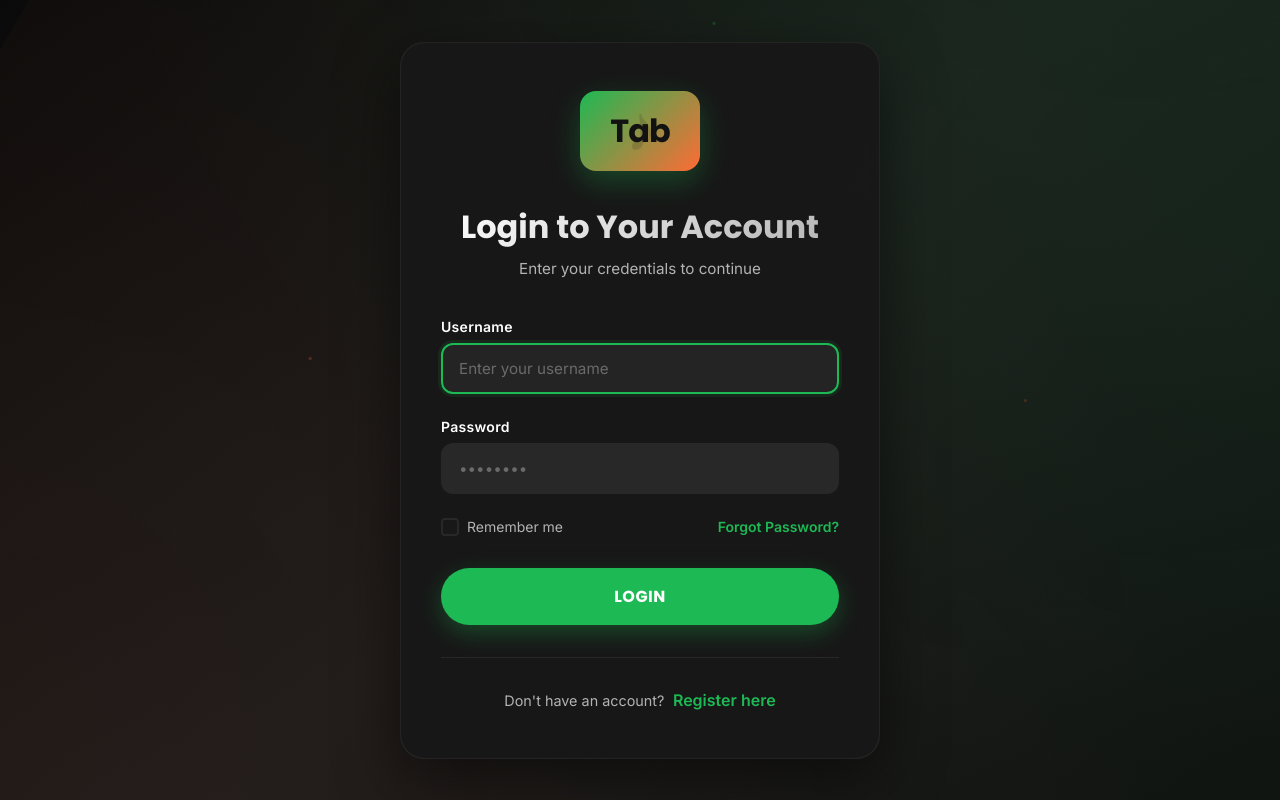
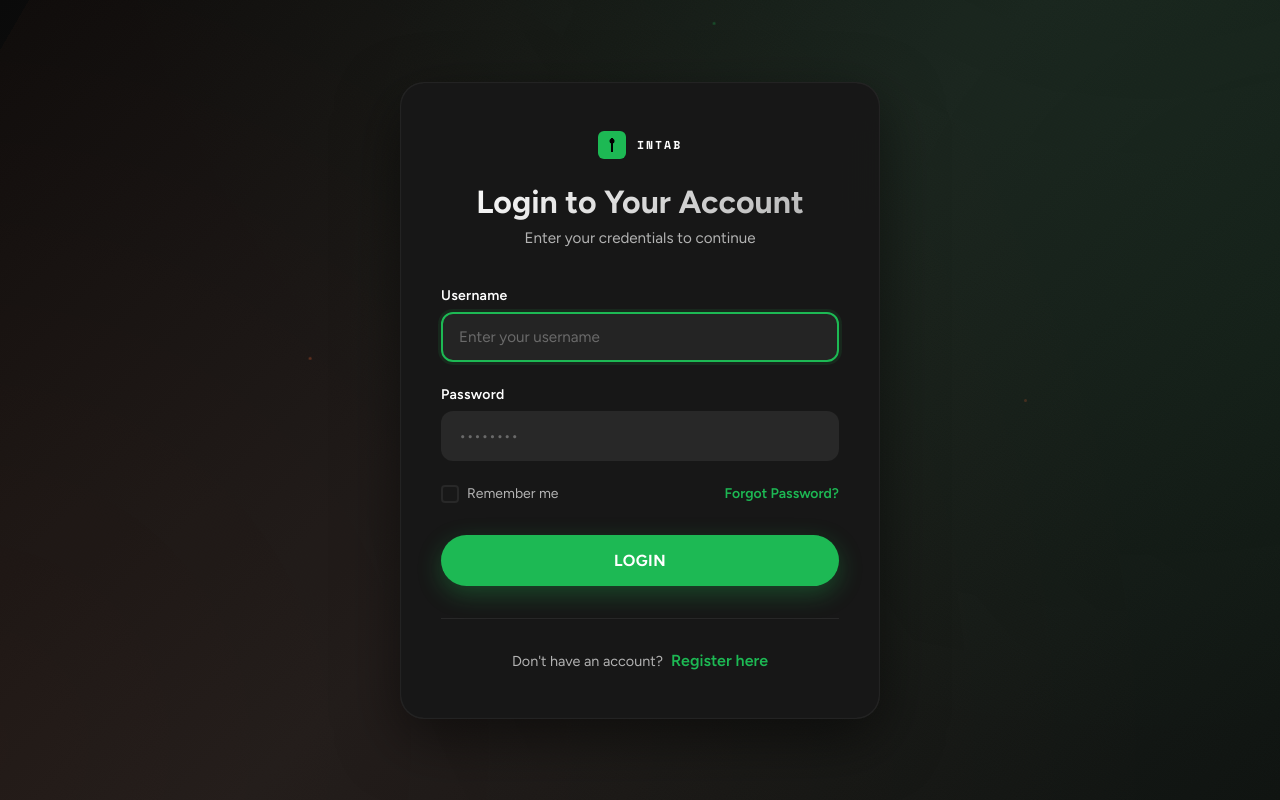
Before and after one commit to SydAt1/intab, a Python web app: template frontend/web/templates/login.html in a window 1280 px wide. Run offline with Jinja, Linux system fonts and the light colour scheme; the template is opened without the code that fills it, so the values that code supplies are empty.

Commit message:
Update: UI updates

```diff
--- /dev/null
+++ b/frontend/web/css/app-header.css
@@ -0,0 +1,41 @@
+/* ─── STANDARDIZED APP HEADER ─── */
+.app-header {
+    height: 60px;
+    display: flex;
+    align-items: center;
+    padding: 0 24px;
+    background: var(--bg, #0a0a0a);
+    border-bottom: 1px solid var(--border, rgba(255, 255, 255, 0.05));
+    justify-content: space-between;
+    z-index: 100;
+}
+
+.header-logo {
+    display: flex;
+    align-items: center;
+    gap: .7rem;
+}
+
+.header-logo-mark {
+    width: 28px;
+    height: 28px;
+    background: var(--green, #1DB954);
+    border-radius: 6px;
+    display: flex;
+    align-items: center;
+    justify-content: center;
+}
+
+.header-logo-mark svg {
+    width: 16px;
+    height: 16px;
+}
+
+.header-wordmark {
+    font-family: 'Space Mono', monospace;
+    font-size: .72rem;
+    font-weight: 700;
+    letter-spacing: 2px;
+    text-transform: uppercase;
+    color: #fff;
+}
--- a/frontend/web/css/login.css
+++ b/frontend/web/css/login.css
@@ -20,7 +20,7 @@
         }
 
         body {
-            font-family: 'Inter', -apple-system, BlinkMacSystemFont, 'Segoe UI', sans-serif;
+            font-family: 'Figtree', sans-serif;
             background: linear-gradient(135deg, #0a0a0a 0%, #1a1a1a 50%, #0f0f0f 100%);
             color: var(--text-primary);
             min-height: 100vh;
@@ -166,7 +166,7 @@
             font-size: 2rem;
             font-weight: 700;
             color: var(--background);
-            font-family: 'Poppins', sans-serif;
+            font-family: 'Figtree', sans-serif;
             letter-spacing: -1px;
             box-shadow: 0 10px 30px rgba(29, 185, 84, 0.3);
             position: relative;
@@ -197,7 +197,7 @@
             font-size: 2rem;
             font-weight: 700;
             margin-bottom: 0.5rem;
-            font-family: 'Poppins', sans-serif;
+            font-family: 'Figtree', sans-serif;
             background: linear-gradient(135deg, var(--text-primary), var(--text-secondary));
             -webkit-background-clip: text;
             -webkit-text-fill-color: transparent;
@@ -232,7 +232,7 @@
             border-radius: 12px;
             color: var(--text-primary);
             font-size: 0.95rem;
-            font-family: 'Inter', sans-serif;
+            font-family: 'Figtree', sans-serif;
             transition: all 0.3s ease;
             outline: none;
         }
@@ -337,7 +337,7 @@
             border-radius: 500px;
             font-size: 1rem;
             font-weight: 700;
-            font-family: 'Poppins', sans-serif;
+            font-family: 'Figtree', sans-serif;
             letter-spacing: 0.5px;
             cursor: pointer;
             transition: all 0.3s ease;
--- a/frontend/web/templates/login.html
+++ b/frontend/web/templates/login.html
@@ -6,12 +6,9 @@
     <meta name="viewport" content="width=device-width, initial-scale=1.0">
     <title>Login - Audio to Tablature Converter</title>
     <link rel="icon" type="image/png" href="/static/favicon.png">
-    <link rel="preconnect" href="https://fonts.googleapis.com">
-    <link rel="preconnect" href="https://fonts.gstatic.com" crossorigin>
-    <link
-        href="https://fonts.googleapis.com/css2?family=Poppins:wght@300;400;500;600;700&family=Inter:wght@300;400;500;600;700&display=swap"
-        rel="stylesheet">
+    <link href="https://fonts.googleapis.com/css2?family=Figtree:ital,wght@0,300;0,400;0,600;0,700;0,800;0,900;1,300;1,800&family=Space+Mono:wght@400;700&display=swap" rel="stylesheet" />
     <link rel="stylesheet" href="/css/login.css">
+    <link rel="stylesheet" href="/css/app-header.css">
 </head>
 
 <body>
@@ -25,7 +22,15 @@
     <div class="container">
         <div class="card">
             <div class="header">
-                <div class="logo">Tab</div>
+                <div class="header-logo" style="justify-content: center; margin-bottom: 1.5rem;">
+                    <div class="header-logo-mark">
+                        <svg viewBox="0 0 16 16" fill="none">
+                            <rect x="7" y="1" width="2" height="14" fill="#000" />
+                            <circle cx="8" cy="4" r="2.5" fill="#000" />
+                        </svg>
+                    </div>
+                    <span class="header-wordmark">intab</span>
+                </div>
                 <h1 class="title">Login to Your Account</h1>
                 <p class="subtitle">Enter your credentials to continue</p>
             </div>
--- a/frontend/web/templates/sidenav.html
+++ b/frontend/web/templates/sidenav.html
@@ -72,7 +72,7 @@
             <span class="nav-text">Chord Quiz</span>
         </a>
 
-        <a href="/output-editing" class="nav-item" data-page="output">
+        <!-- <a href="/output-editing" class="nav-item" data-page="output">
             <span class="nav-icon">
                 <svg xmlns="http://www.w3.org/2000/svg" width="20" height="20" viewBox="0 0 24 24" fill="none"
                     stroke="currentColor" stroke-width="1.75" stroke-linecap="round" stroke-linejoin="round">
@@ -83,7 +83,7 @@
                 </svg>
             </span>
             <span class="nav-text">Edit &amp; Export</span>
-        </a>
+        </a> -->
 
         <a href="/history" class="nav-item" data-page="history">
             <span class="nav-icon">
```
Also changed, not shown: frontend/web/css/chords.css (+8 -8 lines), frontend/web/css/tablature.css (+5 -5 lines), frontend/web/templates/chords.html (+12 -6 lines), frontend/web/templates/fretboard.html (+12 -4 lines), frontend/web/templates/history.html (+12 -0 lines), frontend/web/templates/quiz.html (+12 -0 lines), frontend/web/templates/register.html (+11 -5 lines), frontend/web/templates/tablature.html (+12 -5 lines).
